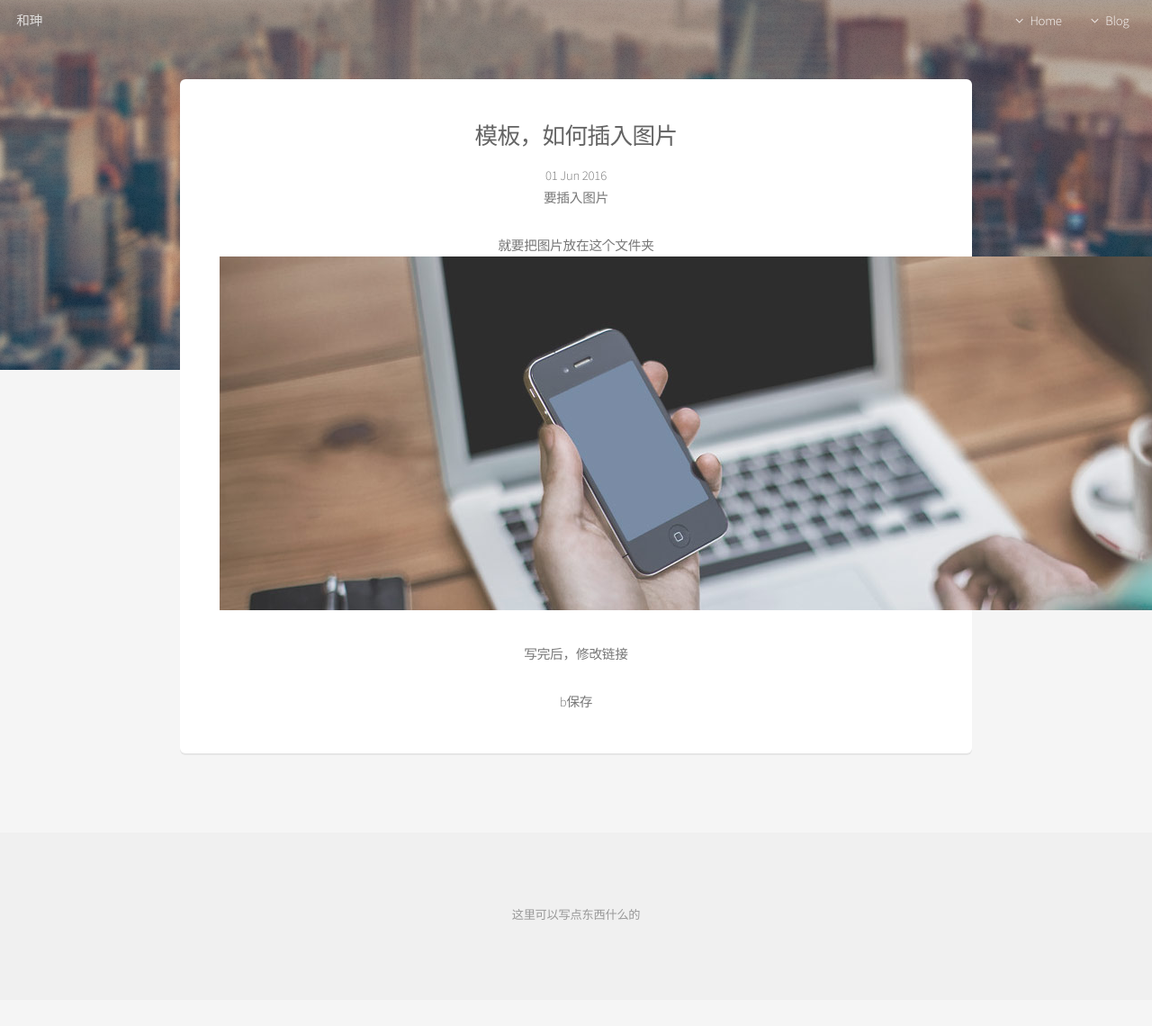
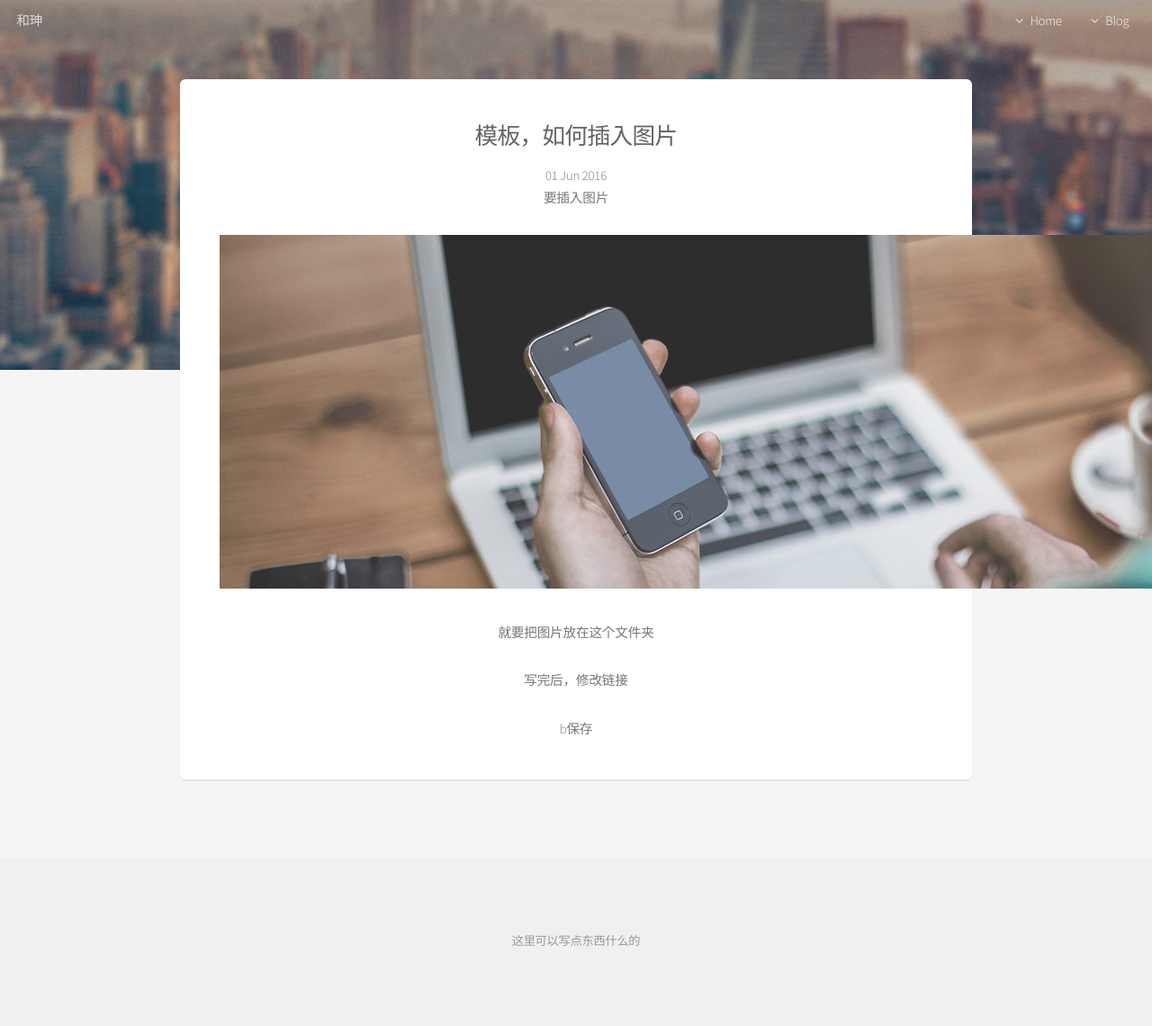
Before and after one commit to heconghc/heconghc.github.io, a Jekyll site: the page built from _posts/2016-06-1-djal.md, in a window 1280 px wide. Shown: the whole page at 90% size. Built offline with Jekyll 4.4.1, drawn with Linux system fonts in a browser that asks for light colours; before the commit the page ends 1111 px from its top, so only the background shows below that.

Commit message:
修改演示i

```diff
--- a/_posts/2016-06-1-djal.md
+++ b/_posts/2016-06-1-djal.md
@@ -5,7 +5,9 @@ layout: post
 
 要插入图片
 
-就要把图片放在这个文件夹 ![pic01](\assets\images\pic01.jpg)
+<span class="img featured">![pic01](\assets\images\pic01.jpg) </span>
+
+就要把图片放在这个文件夹
 
 写完后，修改链接
 
```
